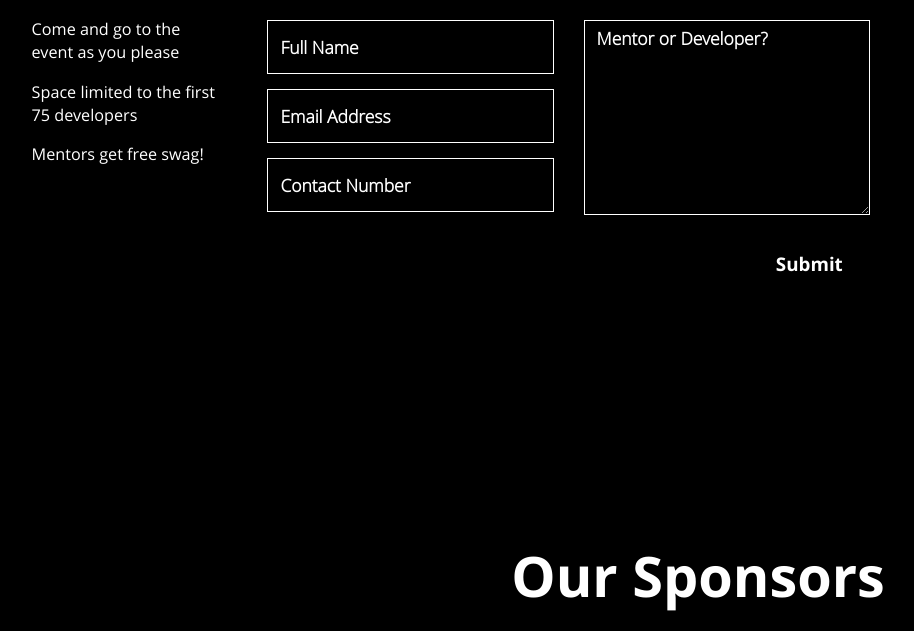
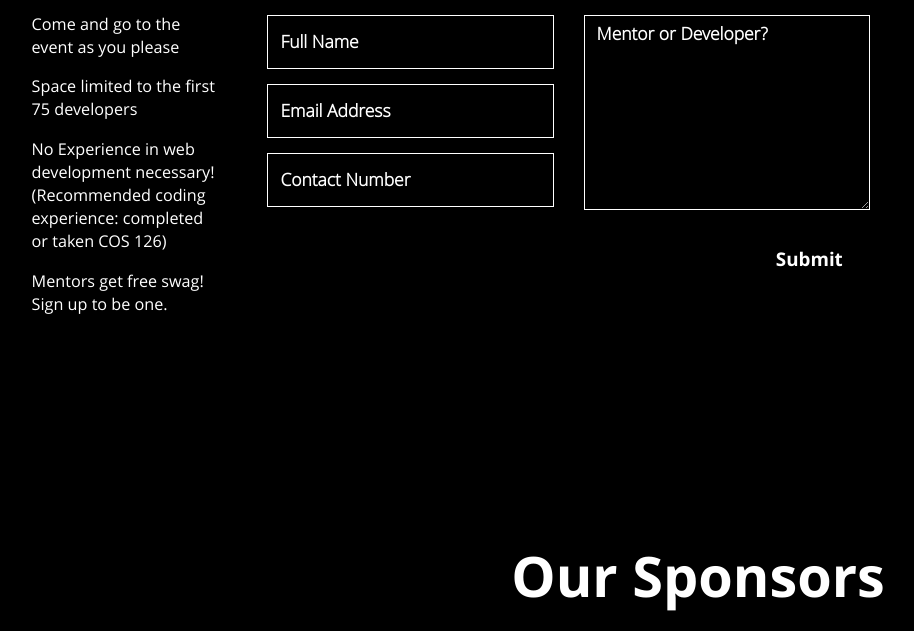
Before and after one commit to quanzhou93/quanzhou93.github.io, a plain HTML site: page index.html in a window 1280 px wide. Shown: the part 3540-4171 px from the top of the page, without its empty margins (297-1211 px from the left). Drawn offline with nearby package versions, Linux system fonts and the light colour scheme.

Commit message:
Added the no experience in web development necessary

```diff
--- a/index.html
+++ b/index.html
@@ -242,7 +242,8 @@
               <div class="contact-details col-sm-5 col-md-3" style='text-align:left;'>
                 <p> Come and go to the event as you please </p>
                 <p> Space limited to the first 75 developers </p>
-                <p> Mentors get free swag! </p>
+                <p> No Experience in web development necessary! (Recommended coding experience: completed or taken COS 126) </p>
+                <p> Mentors get free swag! Sign up to be one. </p>
               </div>
               <!-- END: CONTACT DETAILS -->
 
```
